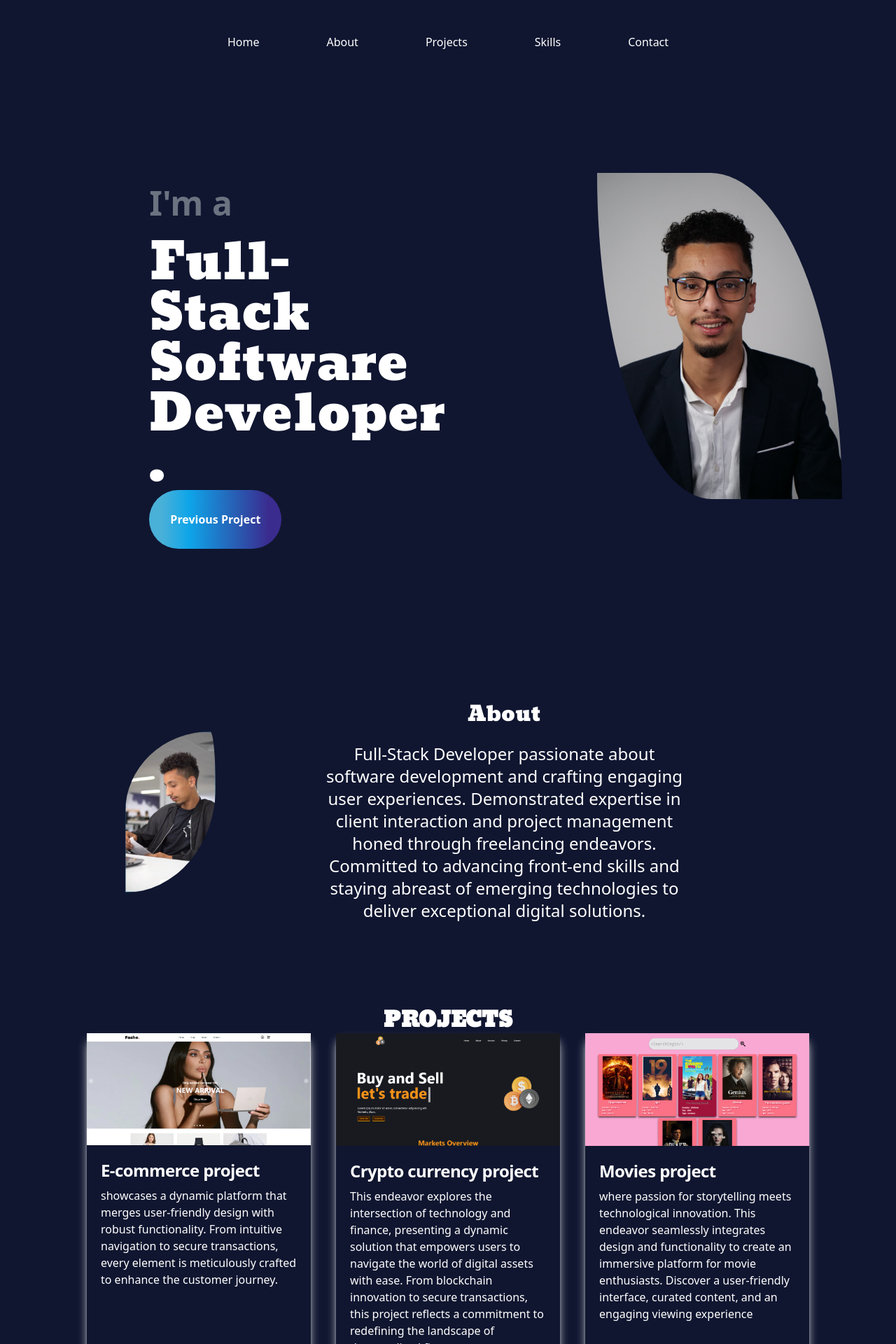
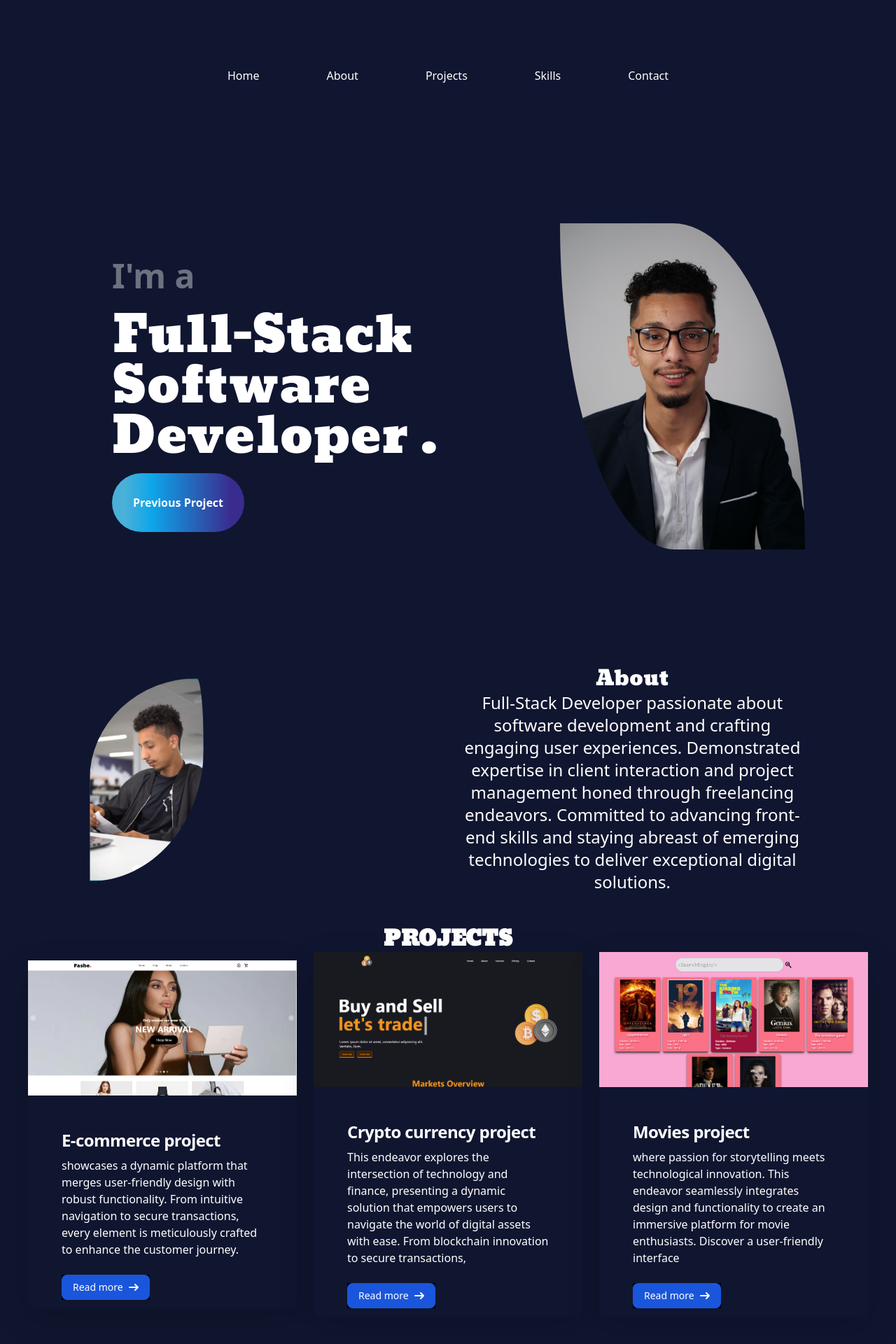
Before and after one commit to zackcis/Portfolio, a React (Create React App) app: page / in a window 1280 px wide. Shown: the top 1920 px of the page at 70% size. Built offline with nearby package versions, Linux system fonts and the light colour scheme; a web font is replaced by a local one.

Commit message:
container

```diff
--- a/public/index.html
+++ b/public/index.html
@@ -9,6 +9,9 @@
     <link rel="preconnect" href="https://fonts.googleapis.com">
     <link rel="preconnect" href="https://fonts.gstatic.com" crossorigin>
     <link href="https://fonts.googleapis.com/css2?family=Angkor&display=swap" rel="stylesheet">
+    <link rel="stylesheet" href="https://cdn.jsdelivr.net/npm/bootstrap@5.3.3/dist/css/bootstrap.min.css    ">
+    <link href="https://fonts.googleapis.com/css2?family=Roboto:wght@400;700&display=swap" rel="stylesheet">
+
     <title>ZAKARIA DAHAR</title>
 </head>
 
--- a/src/pages/Home/components/firstSection.jsx
+++ b/src/pages/Home/components/firstSection.jsx
@@ -97,13 +97,13 @@ export const FirstSection = () => {
     {
         picture: crypto,
         title: 'Crypto currency project',
-        description: 'This endeavor explores the intersection of technology and finance, presenting a dynamic solution that empowers users to navigate the world of digital assets with ease. From blockchain innovation to secure transactions, this project reflects a commitment to redefining the landscape of decentralized finance',
+        description: 'This endeavor explores the intersection of technology and finance, presenting a dynamic solution that empowers users to navigate the world of digital assets with ease. From blockchain innovation to secure transactions, ',
         link: '',
     },
     {
         picture: movies,
         title: 'Movies project',
-        description: 'where passion for storytelling meets technological innovation. This endeavor seamlessly integrates design and functionality to create an immersive platform for movie enthusiasts. Discover a user-friendly interface, curated content, and an engaging viewing experience',
+        description: 'where passion for storytelling meets technological innovation. This endeavor seamlessly integrates design and functionality to create an immersive platform for movie enthusiasts. Discover a user-friendly interface',
         link: '',
     }])
 
@@ -117,7 +117,7 @@ export const FirstSection = () => {
             <nav class="bg-[#101630] w-[100%]  flex justify-center items-center pt-[5vh] ">
                 <div class="max-w-screen-xl  flex flex-wrap items-center justify-between mx-auto ">
                     <div class="hidden w-full md:block md:w-auto" id="navbar-default">
-                        <ul class="font-medium flex flex-col p-4 md:p-0 mt-4 border md:flex-row md:space-x-8 rtl:space-x-reverse md:mt-0 md:border-0 dark:bg-gray-800 md:dark:bg-gray-900 dark:border-gray-700">
+                        <ul class="font-medium flex flex-col p-4 md:p-0 mt-4  md:flex-row md:space-x-8 rtl:space-x-reverse md:mt-0 md:border-0 dark:bg-gray-800 md:dark:bg-gray-900 dark:border-gray-700">
                             <li className='cursor-pointer'>
                                 <Link smooth={true} duration={500} to="Home" class="block py-2 px-8 text-white hover:text-[#1ed760] dark:hover:bg-gray-700 dark:hover:text-white md:dark:hover:bg-transparent ">Home</Link>
                             </li>
@@ -141,29 +141,31 @@ export const FirstSection = () => {
 
 
             <div name="Home" data-aos="fade-right" data-aos-duration="2500" className='bg-[#101630] w-[100%] h-screen flex justify-center items-center max-[430px]:max-w-[100%] max-[430px]:flex-col-reverse max-[430px]:justify-center max-[430px]:items-center max-[430px]:h-[120vh]'>
-                <div className='w-[100%] h-[60%] flex flex-col justify-around items-center max-[430px]:flex-col max-[430px]:justify-center max-[430px]:items-center max-[430px]:text-center'>
-                    <p className=' w-[50%] text-start text-5xl text-gray-500 max-[430px]:mb-5  max-[430px]:text-center'>
+                <div className='w-full flex flex-col justify-around items-center max-[430px]:flex-col max-[430px]:justify-center max-[430px]:items-center max-[430px]:text-center'>
+                    <p className=' w-[60%] text-start text-5xl text-gray-500 max-[430px]:mb-5  max-[430px]:text-center'>
                         <span className='font-bold leading-[100px]  '>I'm a</span><br /> <span className='text-white kbira  text-7xl max-[430px]:text-3xl '>Full-Stack Software Developer .</span>
                     </p>
-                    <div className='w-[50%] flex justify-start max-[430px]:justify-center'>
+                    <div className=' w-[60%] flex justify-start items-center max-[430px]:justify-center pt-3'>
                         <button className='items-start p-[30px] rounded-full bg-gradient-to-r from-[#49b0d8] from-10% via-sky-500 via-30% to-[#3a2c8f] to-90% text-white font-bold '><Link smooth={true} duration={500} to="project" >Previous Project</Link></button>
                     </div>
                 </div>
-                <div className=' w-[50%]'>
+                <div className=' w-[60%] '>
                     <img src={ana} alt="" className='w-[350px] imagi ' />
                 </div>
             </div>
 
 
-            <div name="about" className='about w-[100%]  bg-[#101630] h-[70vh] max-[430px]:h-[140vh] max-[430px]:mb-10  max-[430px]:py-3  flex justify-center items-center' data-aos="fade-left" data-aos-duration="2500">
-                <div className='w-[90%] max-[430px]:w-[100%] h-[100%] flex justify-center items-center '>
+            <div name="about" className='mb-5 about w-full  bg-[#101630]  max-[430px]:h-[140vh] max-[430px]:mb-10  max-[430px]:py-3  flex justify-center items-center' data-aos="fade-left" data-aos-duration="2500">
+                <div className='w-full max-[430px]:w-[100%] h-[100%] flex justify-center items-center '>
                     <div className='w-[80%] max-[430px]:w-[100%] h-[100%] flex justify-between items-center text-center gap-8 max-[430px]:gap-4 max-[380px]:gap-10 max-[430px]:flex-col'>
-                        <div className='about-image w-[70%] max-[430px]:w-[40%] '>
-                            <img src={abouti} className='w-[100%] about-image' alt="" />
+                        <div className='about-image w-fit max-[430px]:w-[40%] flex justify-center '>
+                            <img src={abouti} className='w-full about-image' alt="" />
                         </div>
-                        <div className='about-script flex flex-col justify-around items-center text-center h-[60%] max-[430px]:w-[100%] '>
-                            <h1 className='kbira text-white text-3xl'>About</h1>
-                            <p className='w-[70%] text-2xl text-white '>
+                        <div className='  about-script  flex flex-col justify-around items-end text-center h-[60%] max-[430px]:w-[100%] '>
+                            <div className='w-[60%] text-center flex items-center justify-center'>
+                            <h1 className='kbira text-white text-3xl '>About</h1>
+                            </div>
+                            <p className=' w-[60%] text-2xl text-white '>
                                 Full-Stack Developer passionate about software development and crafting engaging user experiences. Demonstrated expertise in client interaction and project management honed through freelancing endeavors. Committed to advancing front-end skills and staying abreast of emerging technologies to deliver exceptional digital solutions.
                             </p>
                         </div>
@@ -173,22 +175,22 @@ export const FirstSection = () => {
 
 
 
-            <div name="project" className='projects w-[100%]  bg-[#101630] h-[70vh] max-[380px]:h-[300vh] max-[430px]:h-[230vh] max-[430px]:my-7  flex flex-col justify-around items-center ' data-aos="fade-down" data-aos-duration="2500">
+            <div name="project" className='projects mb-5 w-full bg-[#101630]  max-[380px]:h-[300vh] max-[430px]:h-[230vh] max-[430px]:my-7  flex flex-col justify-around items-center ' data-aos="fade-down" data-aos-duration="2500">
                 <h1 className='font-bold text-center text-white text-3xl kbira'>
                     PROJECTS
                 </h1>
-                <div className='w-[100%] flex flex-wrap justify-center items-center max-[430px]:flex-col max-[430px]:h-[98%]  max-[430px]:gap-[80px] gap-9'>
+                <div className='w-full flex flex-wrap justify-center items-center max-[430px]:flex-col max-[430px]:h-[98%]  max-[430px]:gap-[80px] gap-6'>
                     {
                         arrayi.map(element =>
 
-                            <div className='cards relative  w-[25%] h-[100%] max-[430px]:h-[27%] flex flex-wrap justify-around  max-[430px]:w-[100%] '>
+                            <div className='cards relative  w-[30%] max-[430px]:h-[27%] flex flex-wrap justify-around  max-[430px]:w-[100%] '>
                                 <div class="max-w-sm shadow-lg shadow-white bg-[#101630] rounded-lg  dark:bg-gray-800 dark:border-gray-700">
                                     <img class="rounded-t-lg" src={element.picture} alt="" className='  ' />
                                     <div class="p-5 flex flex-col justify-between ">
                                         <a href="#">
                                             <h5 class="mb-2 text-2xl font-bold text-white tracking-tight  dark:text-white">{element.title}</h5>
                                         </a>
-                                        <p class="font-normal text-white mb-11 dark:text-gray-400">{element.description}</p>
+                                        <p class="font-normal text-white mb-6 dark:text-gray-400 w-full">{element.description}</p>
                                         <div className='bg-black absolute bottom-3 '>
                                             <a href="#" class="inline-flex items-center px-3 py-2 text-sm font-medium text-center text-white bg-blue-700 rounded-lg hover:bg-blue-800 focus:ring-4 focus:outline-none focus:ring-blue-300 dark:bg-blue-600 dark:hover:bg-blue-700 dark:focus:ring-blue-800">
                                                 Read more
@@ -210,7 +212,7 @@ export const FirstSection = () => {
 
 
 
-            <div name="skills" data-aos="fade-left" data-aos-duration="2500" className='skills   w-[100%]  bg-[#101630] h-[50vh] max-[380px]:min-h-full
+            <div name="skills" data-aos="fade-left" data-aos-duration="2500" className='skills my-4  w-full bg-[#101630] max-[380px]:min-h-full
             max-[430px]:flex-col  max-[430px]:h-[145vh] max-[430px]:p-0 max-[430px]:my-7    flex flex-col justify-center items-center'>
                 <h1 className='font-bold text-center text-white kbira text-3xl'>Skills</h1>
                 <div className='icons flex flex-wrap justify-around items-center gap-10 h-[80%] '>
@@ -230,8 +232,7 @@ export const FirstSection = () => {
 
 
             <div name="contact" className='bg-[#101630] '>
-                <div className='rounded-t-[200px] contact w-[100%] bg-gradient-to-r from-[#4733bccb] from-10% via-sky-500 via-30% to-[#4f97d6bb] to-90% h-[70vh]  flex flex-col justify-center items-center max-[430px]:h-[180vh]
-                '>
+                <div className='rounded-t-[200px] contact w-[100%] bg-gradient-to-r from-[#4733bccb] from-10% via-sky-500 via-30% to-[#4f97d6bb] to-90% h-[70vh]  flex flex-col justify-center items-center max-[430px]:h-[180vh]'>
                     <h1 className='text-2xl text-white kbira max-[430px]:text-center'>
                         Contact
                     </h1>
```
